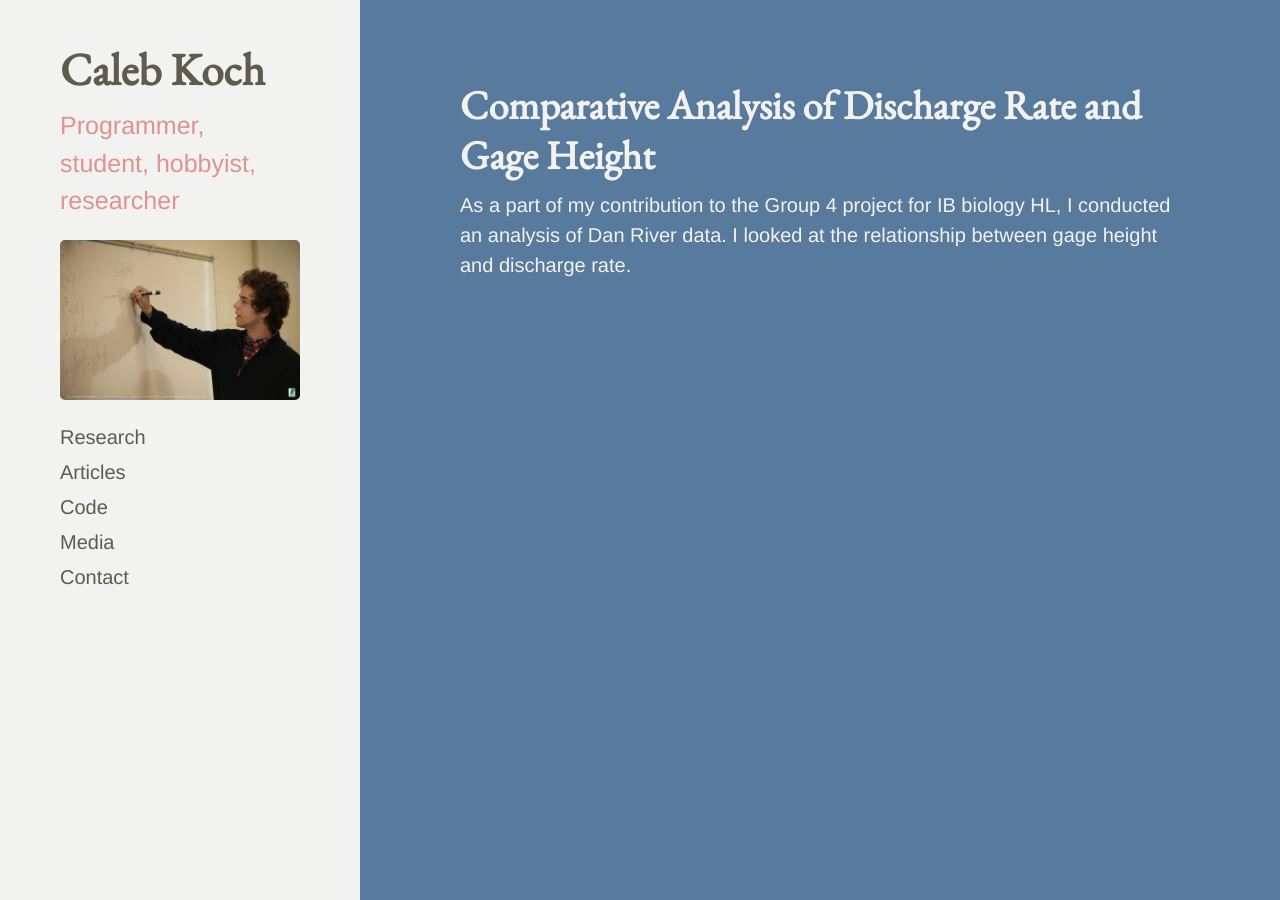
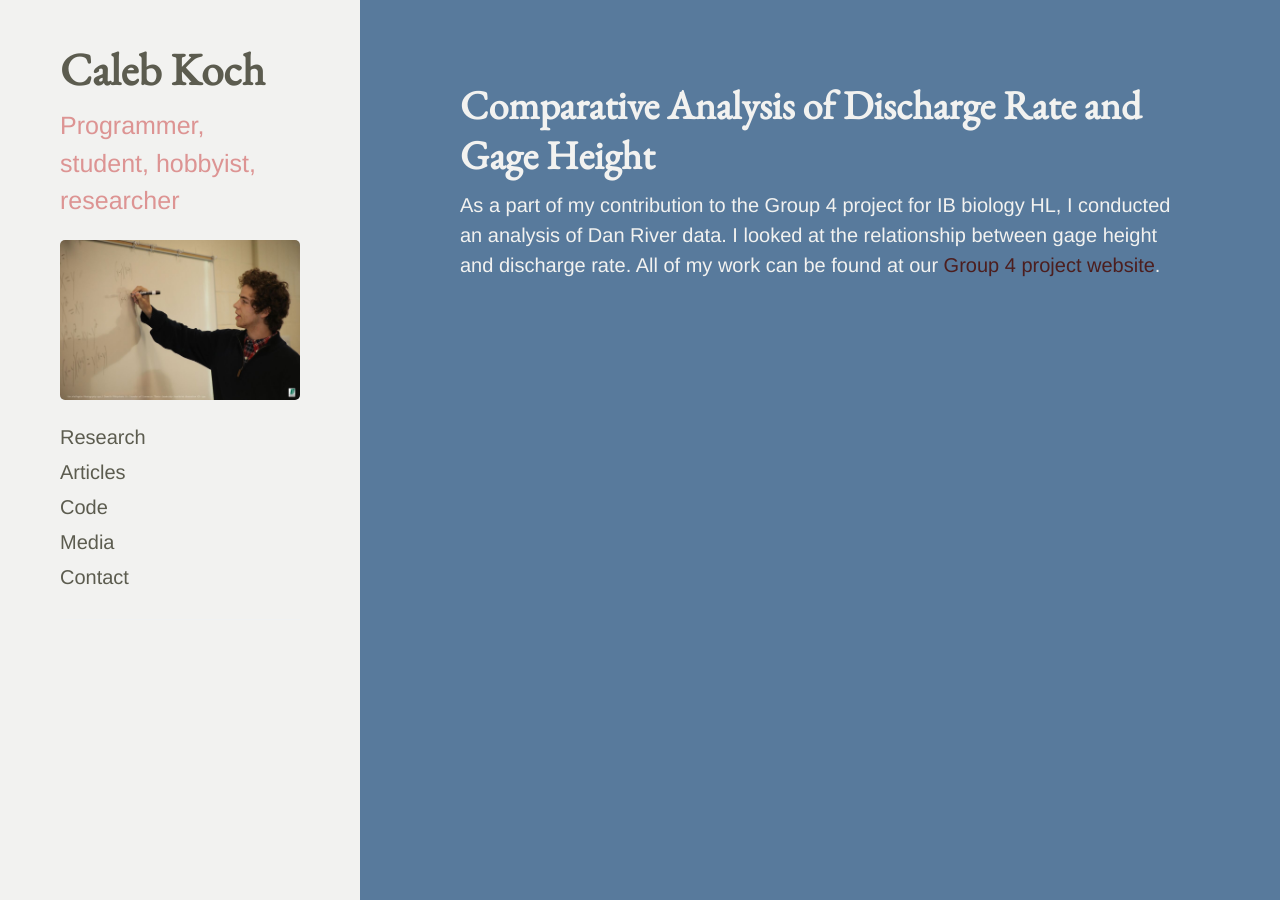
Before and after one commit to cakoch10/cakoch10.github.io, a Jekyll site: the page built from dan.md, in a window 1280 px wide. Built offline with Jekyll 4.4.1, drawn with Linux system fonts in a browser that asks for light colours.

Commit message:
Update dan.md

```diff
--- a/dan.md
+++ b/dan.md
@@ -4,5 +4,5 @@ title: Comparative Analysis of Discharge Rate and Gage Height
 ---
 
 <span style="color:#f2f2f0">
-As a part of my contribution to the Group 4 project for IB biology HL, I conducted an analysis of Dan River data. I looked at the relationship between gage height and discharge rate.
+As a part of my contribution to the Group 4 project for IB biology HL, I conducted an analysis of Dan River data. I looked at the relationship between gage height and discharge rate. All of my work can be found at our [Group 4 project website](https://sites.google.com/a/mail.dps.k12.va.us/dan-river/).
 </span>
```
